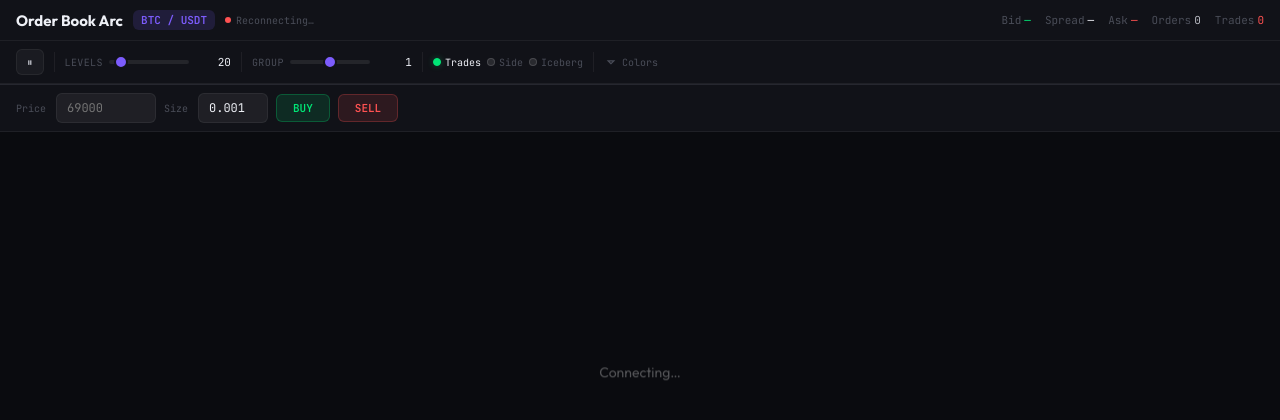
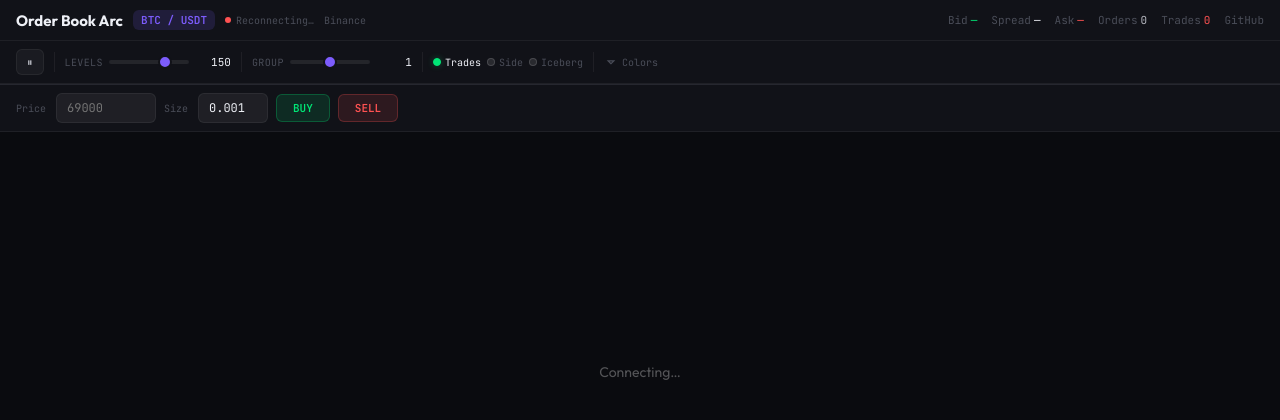
Before and after one commit to mbracher/order-book-arc, a website: page index.html in a window 1280 px wide. Drawn offline with Linux system fonts and the light colour scheme; no server answers.

Commit message:
add live demo link, GitHub link, Binance label, and default 150 levels
Co-Authored-By: Claude Opus 4.6 <noreply@anthropic.com>

```diff
--- a/index.html
+++ b/index.html
@@ -72,6 +72,7 @@ canvas{display:block;cursor:crosshair}
     <span class="logo">Order Book Arc</span>
     <span class="pair">BTC / USDT</span>
     <span class="conn"><span class="conn-dot" id="conn-dot"></span><span id="conn-label">Connecting</span></span>
+    <span style="font-size:10px;color:var(--dim)">Binance</span>
   </div>
   <div class="topbar-right">
     <span class="metric"><span class="label">Bid</span><span class="v-bid" id="best-bid">—</span></span>
@@ -79,12 +80,13 @@ canvas{display:block;cursor:crosshair}
     <span class="metric"><span class="label">Ask</span><span class="v-ask" id="best-ask">—</span></span>
     <span class="metric"><span class="label">Orders</span><span id="orders-count">0</span></span>
     <span class="metric"><span class="label">Trades</span><span id="trades-count" style="color:var(--ask)">0</span></span>
+    <a href="https://github.com/mbracher/order-book-arc" target="_blank" rel="noopener" style="color:var(--dim);text-decoration:none;font-size:11px;transition:color .15s" onmouseover="this.style.color='var(--bright)'" onmouseout="this.style.color='var(--dim)'">GitHub</a>
   </div>
 </div>
 <div class="toolbar">
   <button class="tb-btn" id="btn-pause">⏸</button>
   <div class="tb-sep"></div>
-  <div class="slider-group"><span class="slider-label">Levels</span><input type="range" id="sl-levels" min="5" max="200" value="20" step="1"><span class="slider-val" id="sl-levels-val">20</span></div>
+  <div class="slider-group"><span class="slider-label">Levels</span><input type="range" id="sl-levels" min="5" max="200" value="150" step="1"><span class="slider-val" id="sl-levels-val">150</span></div>
   <div class="tb-sep"></div>
   <div class="slider-group"><span class="slider-label">Group</span><input type="range" id="sl-group" min="0" max="8" value="4" step="1"><span class="slider-val" id="sl-group-val">1</span></div>
   <div class="tb-sep"></div>
@@ -119,7 +121,7 @@ canvas{display:block;cursor:crosshair}
 
 <script>
 const canvas=document.getElementById('arc-canvas'),ctx=canvas.getContext('2d');
-const REAL_TICK=0.01;let displayTick=1,NUM_LEVELS=20,paused=false;
+const REAL_TICK=0.01;let displayTick=1,NUM_LEVELS=150,paused=false;
 const ARC_GAP_DEG=22,ARC_MAX_LEVELS=8;
 function maxTapeEntries(){return Math.max(12,NUM_LEVELS-ARC_MAX_LEVELS)}
 const GROUP_STEPS=[0.01,0.05,0.1,0.5,1,5,10,50,100];
```
Also changed, not shown: README.md, 1 other file.
